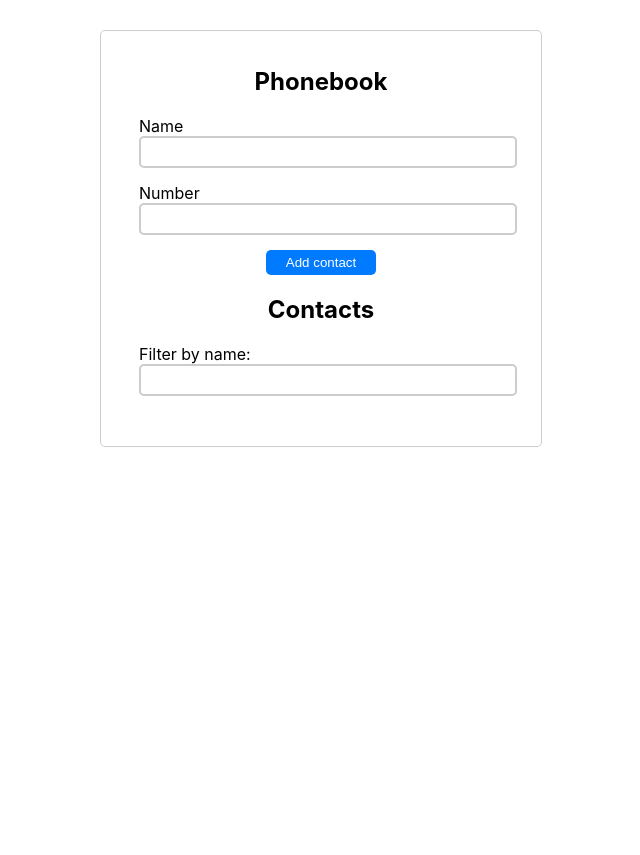
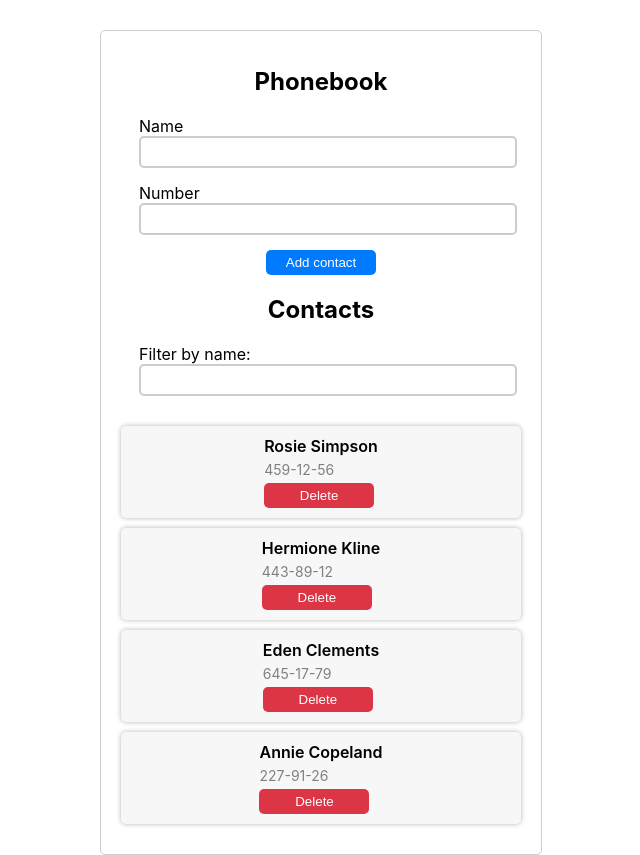
Before and after one commit to vpronyuk/goit-react-hw-02-phonebook, a React (Create React App) app: page / in a window 1280 px wide. Shown: the whole page, without its empty margins (319-959 px from the left). Before the commit the page ends 800 px from the top, so only its background shows below. Built offline with nearby package versions, Linux system fonts and the light colour scheme.

Commit message:
added propTypes

```diff
--- a/package.json
+++ b/package.json
@@ -8,6 +8,7 @@
     "@testing-library/react": "^12.1.4",
     "@testing-library/user-event": "^13.5.0",
     "nanoid": "^4.0.1",
+    "prop-types": "^15.8.1",
     "react": "^18.1.0",
     "react-dom": "^18.1.0",
     "react-scripts": "5.0.1",
--- a/src/components/app/App.jsx
+++ b/src/components/app/App.jsx
@@ -1,18 +1,23 @@
 import React, { Component } from 'react';
-import { nanoid } from 'nanoid';
+import PropTypes from 'prop-types';
+import css from './App.module.css';
+
 import ContactForm from 'components/contactForm/ContactForm';
 import ContactList from 'components/contactList/ContactList';
 import Filter from 'components/filter/Filter';
-import css from './App.module.css';
 
 class App extends Component {
   state = {
-    contacts: [],
+    contacts: [
+      { id: 'id-1', name: 'Rosie Simpson', number: '459-12-56' },
+      { id: 'id-2', name: 'Hermione Kline', number: '443-89-12' },
+      { id: 'id-3', name: 'Eden Clements', number: '645-17-79' },
+      { id: 'id-4', name: 'Annie Copeland', number: '227-91-26' },
+    ],
     filter: '',
   };
 
-  addContact = name => {
-    const newContact = { id: nanoid(), ...name };
+  addContact = newContact => {
     this.setState(prevState => ({
       contacts: [...prevState.contacts, newContact],
     }));
@@ -59,4 +64,14 @@ class App extends Component {
   }
 }
 
+App.propTypes = {
+  contacts: PropTypes.arrayOf(
+    PropTypes.shape({
+      id: PropTypes.string.isRequired,
+      name: PropTypes.string.isRequired,
+      number: PropTypes.string.isRequired,
+    })
+  ),
+};
+
 export default App;
--- a/src/components/contactItem/ContactItem.jsx
+++ b/src/components/contactItem/ContactItem.jsx
@@ -1,3 +1,4 @@
+import PropTypes from 'prop-types';
 import css from './ContactItem.module.css';
 
 const ContactItem = ({ contact, onDeleteContact }) => {
@@ -17,4 +18,12 @@ const ContactItem = ({ contact, onDeleteContact }) => {
   );
 };
 
+ContactItem.propTypes = {
+  contact: PropTypes.shape({
+    id: PropTypes.string.isRequired,
+    name: PropTypes.string.isRequired,
+    number: PropTypes.string.isRequired,
+  }).isRequired,
+};
+
 export default ContactItem;
--- a/src/components/contactList/ContactList.jsx
+++ b/src/components/contactList/ContactList.jsx
@@ -1,10 +1,10 @@
+import PropTypes from 'prop-types';
 import css from './ContactList.module.css';
-
 import ContactItem from 'components/contactItem/ContactItem';
 
 const ContactList = ({ contacts, onDeleteContact }) => {
   return (
-    <ul>
+    <ul className={css.list}>
       {contacts.map(contact => (
         <ContactItem
           key={contact.id}
@@ -16,4 +16,15 @@ const ContactList = ({ contacts, onDeleteContact }) => {
   );
 };
 
+ContactList.propTypes = {
+  contacts: PropTypes.arrayOf(
+    PropTypes.shape({
+      id: PropTypes.string.isRequired,
+      name: PropTypes.string.isRequired,
+      number: PropTypes.string.isRequired,
+    })
+  ).isRequired,
+  onDeleteContact: PropTypes.func.isRequired,
+};
+
 export default ContactList;
--- a/src/components/filter/Filter.jsx
+++ b/src/components/filter/Filter.jsx
@@ -1,3 +1,4 @@
+import PropTypes from 'prop-types';
 import css from './Filter.module.css';
 
 const Filter = ({ value, onChange }) => {
@@ -16,4 +17,9 @@ const Filter = ({ value, onChange }) => {
   );
 };
 
+Filter.propTypes = {
+  value: PropTypes.string.isRequired,
+  onChange: PropTypes.func.isRequired,
+};
+
 export default Filter;
```
Also changed, not shown: src/components/contactForm/ContactForm.jsx (+6 -1 lines), 1 other file (tests, documents, lock files or other folders).
